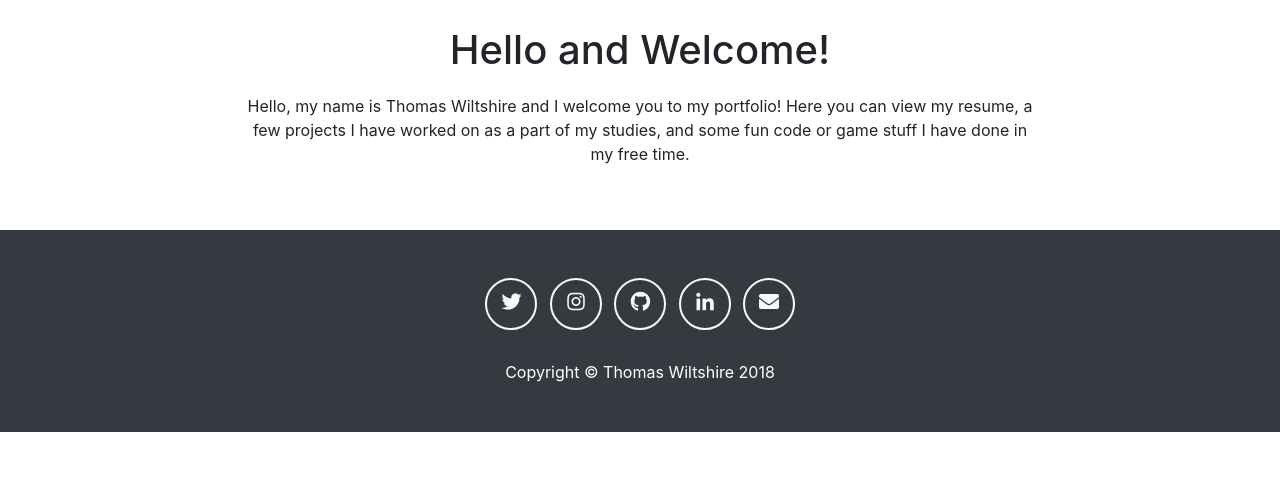
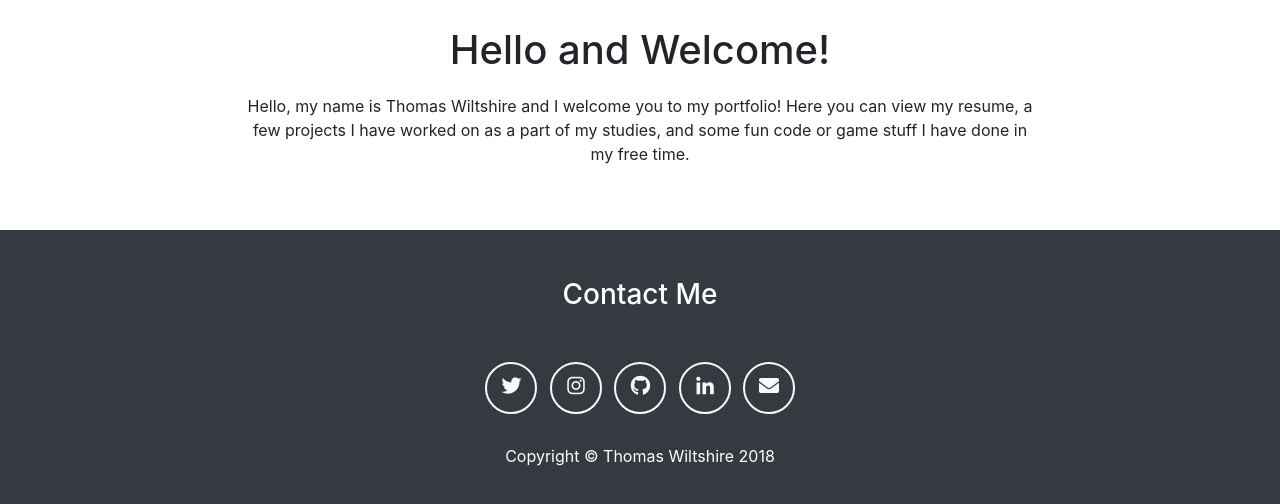
Before and after one commit to Jeffrey-W23/Jeffrey-W23.github.io, a website: page index.html in a window 1280 px wide. Shown: the part 542-1046 px from the top of the page. Before the commit the page ends 974 px from the top, so only its background shows below. Drawn offline with Linux system fonts and the light colour scheme.

Commit message:
Added contacts text to the footer, added a new photo for about page.

```diff
--- a/index.html
+++ b/index.html
@@ -187,6 +187,8 @@
 
         <a name="Contacts_Section"></a>
 
+        <h3 style="text-align:center; color:white; margin-bottom:50px;">Contact Me</h3>
+
         <!-- Social Icons -->
         <div class="container">
             <div class="row">
@@ -257,3 +259,5 @@
 <!-- Body -->
 
 </html>
+
+<!-- https://startbootstrap.com/template-overviews/freelancer/ -->
```
Also changed, not shown: about.html (+2 -0 lines), projects.html (+2 -0 lines), 1 other file.
